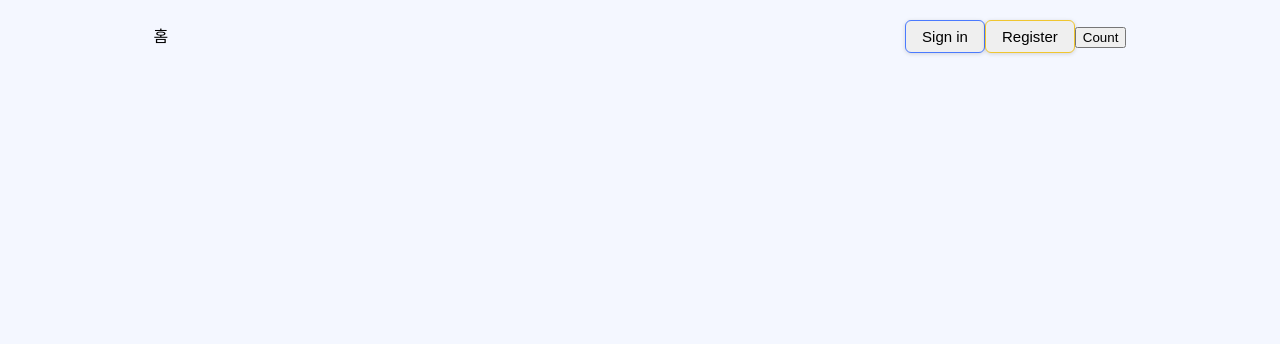
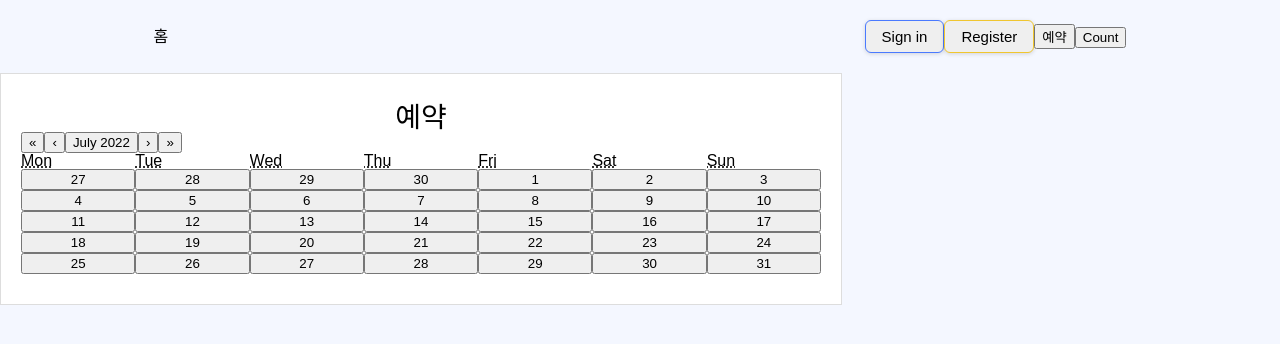
Before and after one commit to seows2/back-server-demo, a React (Create React App) app in the folder client/: page /booking in a window 1280 px wide. Shown: the top 344 px of the page. Built offline with nearby package versions, Linux system fonts and the light colour scheme; no server answers.

Commit message:
[feat][client] 테스트 Booking 페이지

```diff
--- a/client/src/App.tsx
+++ b/client/src/App.tsx
@@ -5,6 +5,7 @@ import SignInPage from '@/pages/SignIn';
 import SignUpPage from '@/pages/SignUp';
 import useAutoLogin from './hooks/useAuthLogin';
 import Gnb from '@/components/Common/Gnb';
+import BookingPage from './pages/Booking';
 
 const App = () => {
   const { isLoading } = useAutoLogin();
@@ -16,6 +17,7 @@ const App = () => {
       <Gnb />
       <Routes>
         <Route path="/" element={<HomePage />} />
+        <Route path="/booking" element={<BookingPage />} />
         <Route path="/count" element={<CountPage />} />
         <Route path="/signin" element={<SignInPage />} />
         <Route path="/signup" element={<SignUpPage />} />
--- a/client/src/components/common/Gnb/index.tsx
+++ b/client/src/components/common/Gnb/index.tsx
@@ -14,6 +14,9 @@ const Gnb: FC = () => {
         <Link to={'/signup'}>
           <S.SignUpButton type="button">Register</S.SignUpButton>
         </Link>
+        <Link to={'/booking'}>
+          <button type="button">예약</button>
+        </Link>
         <Link to={'/count'}>
           <button type="button">Count</button>
         </Link>
--- /dev/null
+++ b/client/src/pages/Booking/index.tsx
@@ -0,0 +1,15 @@
+import Calendar from 'react-calendar';
+import Container from '@/components/@Common/Container';
+
+const BookingPage = () => {
+  const handleClick = (v: Date) => {
+    console.log('test', v.getDay());
+  };
+  return (
+    <Container title="예약">
+      <Calendar onClickDay={handleClick} />
+    </Container>
+  );
+};
+
+export default BookingPage;
```
